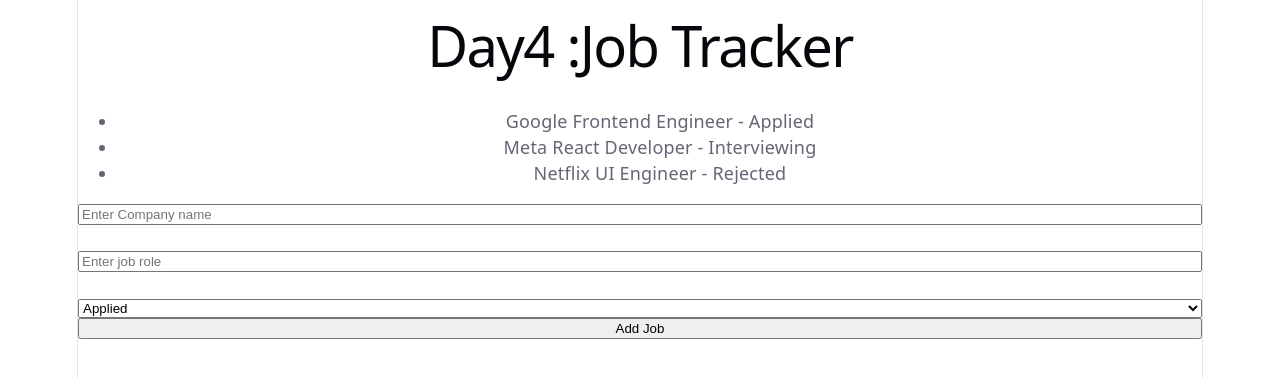
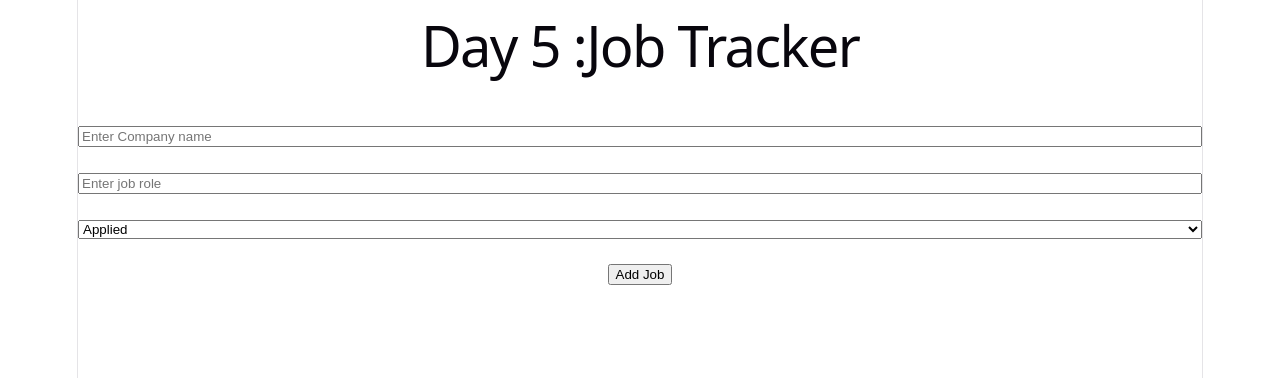
Before and after one commit to emailforabhiraj369-oss/dev-tracker, a React (Vite) app: page / in a window 1280 px wide. Shown: the top 378 px of the page. Built offline with nearby package versions, Linux system fonts and the light colour scheme.

Commit message:
feat: implement useEffect and localStorage for persistent state

```diff
--- a/src/App.jsx
+++ b/src/App.jsx
@@ -1,4 +1,4 @@
-import { useState } from 'react'
+import { useState, useEffect } from 'react'
 import reactLogo from './assets/react.svg'
 import viteLogo from './assets/vite.svg'
 import heroImg from './assets/hero.png'
@@ -6,23 +6,33 @@
 
 
 
-const INITIAL_JOBS = [
-  { id: 1, company: "Google", role: "Frontend Engineer", status: "Applied" },
-  { id: 2, company: "Meta", role: "React Developer", status: "Interviewing" },
-  { id: 3, company: "Netflix", role: "UI Engineer", status: "Rejected" }
-];
 
-const newJob = { id: 4, company: "Apple", role: "iOS Developer", status: "Applied" };
+
+
 function App() {
 
-  const [jobs, setJobs] = useState(INITIAL_JOBS);
+
 
   const [companyInput, setCompanyInput] = useState("");
   const [roleInput, setRoleInput] = useState("");
-  const [statusInput,setStatusInput]=useState("Applied");
+  const [statusInput, setStatusInput] = useState("Applied");
+  const [applications, setApplications] = useState(() => {
+
+    const savedApps = localStorage.getItem("dev-tracker-apps");
+    console.log('1. Reading from localStorage on load:', savedApps)
+    return savedApps ? JSON.parse(savedApps) : [];
+  });
+  // Day5 using local storage and useEffect
+  useEffect(() => {
+    console.log("2. useEffect running.Saving to localStorage:", applications);
+    localStorage.setItem("dev-tracker-apps", JSON.stringify(applications))
+  }, [applications]);
+
 
   function addJob() {
 
+    //check to not add empt job or jo roles
+    if (!companyInput || !roleInput) return;
     const customJob = {
       id: Date.now(),
       company: companyInput,
@@ -30,7 +40,7 @@
       status: statusInput
 
     }
-    setJobs([...jobs, customJob]);
+    setApplications([...applications, customJob]);
 
     setCompanyInput("");
 
@@ -38,16 +48,21 @@
     setStatusInput("Applied");
   }
 
+
+
+
   return (
     <>
-      <h1>Day4 :Job Tracker</h1>
+      <h1>Day 5 :Job Tracker</h1>
+      {/* Displaying the application list */}
       <ul>
-        {jobs.map((joblist, index) => {
-          const { id, company, role, status } = joblist;
-          return <li key={id}>{company}  {role} - {status}</li>
-        }
-        )}
+        {applications.map((job) => {
+          const { id, role, company } = job;
+          return <li key={id}>  <strong>{company}</strong> - {role}
+          </li>
+        })}
       </ul>
+
       {/* custom company input */}
 
       <input type="text"
@@ -61,18 +76,23 @@
       <input type="text"
         placeholder='Enter job role'
         value={roleInput}
-        onChange={(e)=>setRoleInput(e.target.value)}/>
+        onChange={(e) => setRoleInput(e.target.value)} />
       <br />
       <select value={statusInput}
-        onChange={(e)=>setStatusInput(e.target.value)}
+        onChange={(e) => setStatusInput(e.target.value)}
       >
         <option value="Applied">Applied</option>
         <option value="Interviewing">Interviewing</option>
         <option value="Offered">Offered</option>
         <option value="Rejected">Rejected</option>
       </select>
+      <div style={{ padding: '20px' }}>
+        <button onClick={addJob}>Add Job</button>
 
-      <button onClick={addJob}>Add Job</button>
+
+
+
+      </div>
     </>
   )
 }
```
Lines whose indentation alone changed are shown as unchanged.
